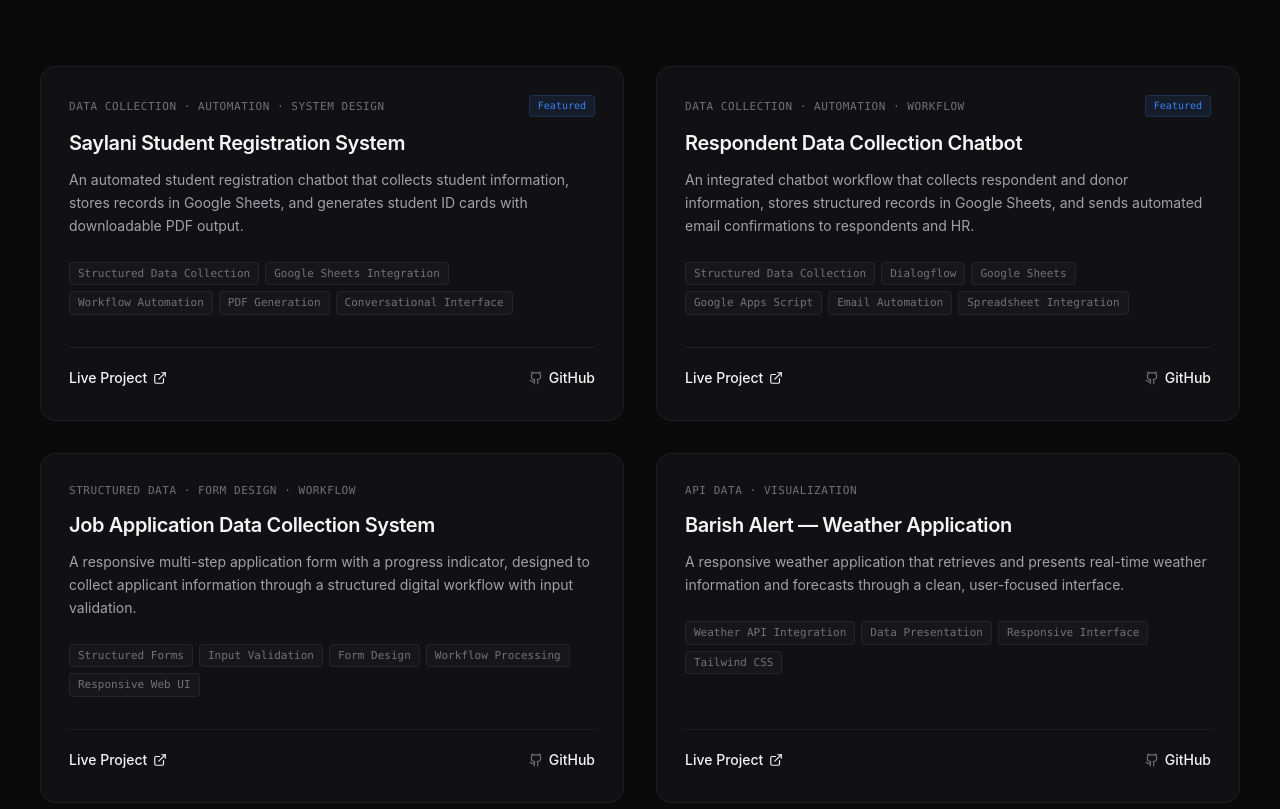
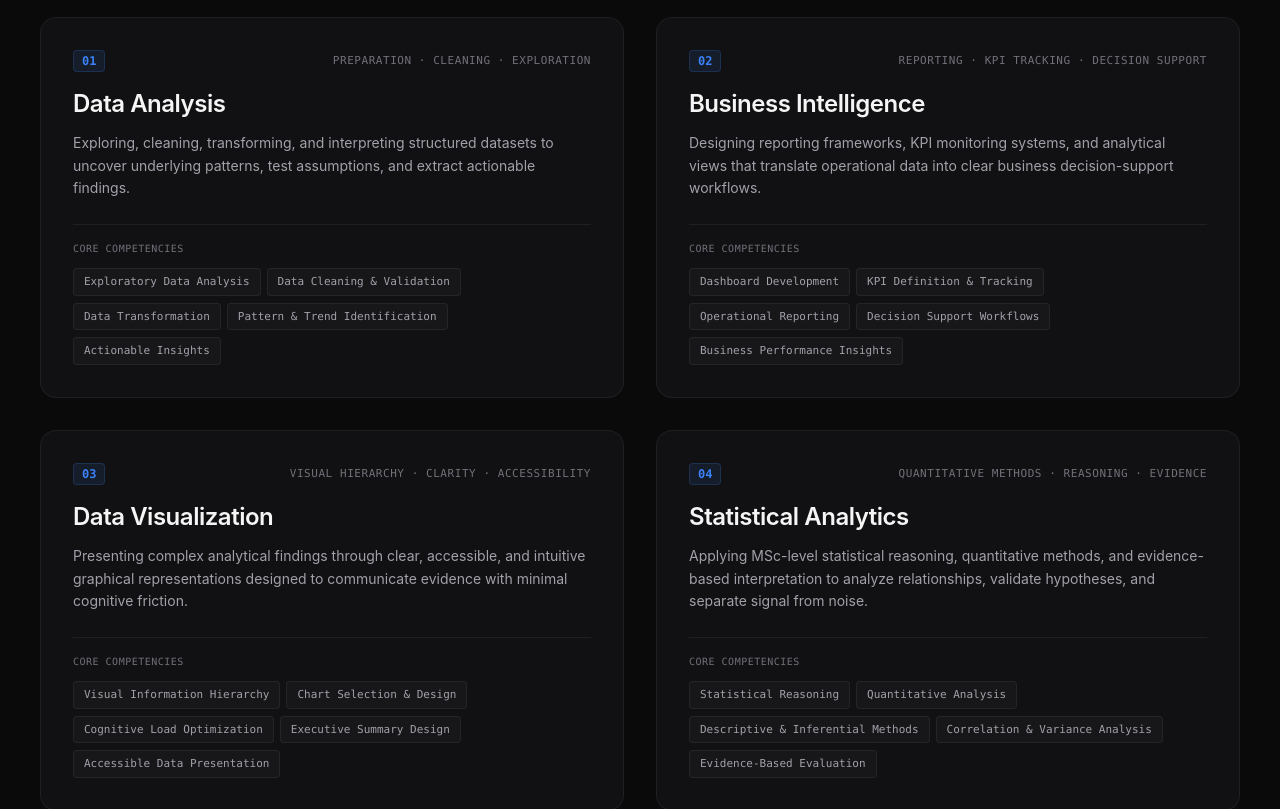
Before and after one commit to mudassirdandor/antigravity-portfolio, a React (Vite) app: page / in a window 1280 px wide. Shown: the part 2022-2831 px from the top of the page. Built offline with nearby package versions, Linux system fonts and the light colour scheme.

Commit message:
feat: implement Milestone 6 - Expertise section with four analytical pillars

```diff
--- a/src/App.tsx
+++ b/src/App.tsx
@@ -1,6 +1,7 @@
 import { AppShell } from './components/layout/AppShell';
 import { Hero } from './components/sections/Hero';
 import { About } from './components/sections/About';
+import { Expertise } from './components/sections/Expertise';
 import { Projects } from './components/sections/Projects';
 
 export function App() {
@@ -8,6 +9,7 @@ export function App() {
     <AppShell>
       <Hero />
       <About />
+      <Expertise />
       <Projects />
     </AppShell>
   );
--- /dev/null
+++ b/src/components/sections/Expertise.tsx
@@ -0,0 +1,77 @@
+import { Container } from '../layout/Container';
+import { SectionFrame } from '../layout/SectionFrame';
+import { EXPERTISE_PILLARS } from '../../data/expertise';
+
+export function Expertise() {
+  return (
+    <SectionFrame id="expertise" className="border-t border-border-subtle py-16 sm:py-20 md:py-24 lg:py-28">
+      <Container>
+        {/* Section Header */}
+        <div className="flex flex-col items-start max-w-2xl mb-12 sm:mb-16">
+          <span className="font-mono text-xs text-accent tracking-wider uppercase mb-3">
+            // Expertise
+          </span>
+          <h2 className="font-display font-bold text-2xl sm:text-3xl md:text-4xl text-text-primary tracking-tight leading-snug mb-4">
+            Where statistics meets technology.
+          </h2>
+          <p className="text-sm sm:text-base text-text-secondary leading-relaxed">
+            My work sits at the intersection of statistical reasoning, business intelligence, data analysis, and practical visual communication.
+          </p>
+        </div>
+
+        {/* Four Analytical Pillars Grid */}
+        <div className="grid grid-cols-1 md:grid-cols-2 gap-6 lg:gap-8 items-stretch">
+          {EXPERTISE_PILLARS.map((pillar) => (
+            <article
+              key={pillar.id}
+              className="group flex flex-col justify-between p-6 sm:p-7 md:p-8 rounded-xl border border-border-subtle bg-surface hover:border-border-base transition-colors"
+            >
+              <div>
+                {/* Pillar Index & Focus Area */}
+                <div className="flex items-center justify-between gap-3 mb-4">
+                  <span className="font-mono text-xs font-semibold text-accent px-2 py-0.5 rounded bg-accent/10 border border-accent/20">
+                    {pillar.pillarNumber}
+                  </span>
+                  <span className="font-mono text-[11px] text-text-tertiary uppercase tracking-wider text-right">
+                    {pillar.focus}
+                  </span>
+                </div>
+
+                {/* Pillar Title */}
+                <h3 className="font-display font-bold text-xl sm:text-2xl text-text-primary tracking-tight mb-3 group-hover:text-accent transition-colors">
+                  {pillar.title}
+                </h3>
+
+                {/* Pillar Summary */}
+                <p className="text-xs sm:text-sm text-text-secondary leading-relaxed mb-6">
+                  {pillar.summary}
+                </p>
+              </div>
+
+              {/* Capabilities List */}
+              <div className="pt-4 border-t border-border-subtle">
+                <span className="font-mono text-[10px] text-text-tertiary uppercase tracking-wider block mb-2.5">
+                  Core Competencies
+                </span>
+                <ul
+                  className="flex flex-wrap gap-1.5 list-none p-0 m-0"
+                  aria-label={`Core competencies for ${pillar.title}`}
+                >
+                  {pillar.capabilities.map((cap) => (
+                    <li key={cap}>
+                      <span className="inline-block px-2.5 py-1 text-[11px] font-mono rounded bg-surface-elevated text-text-secondary border border-border-subtle">
+                        {cap}
+                      </span>
+                    </li>
+                  ))}
+                </ul>
+              </div>
+            </article>
+          ))}
+        </div>
+      </Container>
+    </SectionFrame>
+  );
+}
+
+export default Expertise;
--- /dev/null
+++ b/src/data/expertise.ts
@@ -0,0 +1,71 @@
+export interface ExpertisePillar {
+  id: string;
+  pillarNumber: string;
+  title: string;
+  focus: string;
+  summary: string;
+  capabilities: string[];
+}
+
+export const EXPERTISE_PILLARS: ExpertisePillar[] = [
+  {
+    id: 'data-analysis',
+    pillarNumber: '01',
+    title: 'Data Analysis',
+    focus: 'Preparation · Cleaning · Exploration',
+    summary:
+      'Exploring, cleaning, transforming, and interpreting structured datasets to uncover underlying patterns, test assumptions, and extract actionable findings.',
+    capabilities: [
+      'Exploratory Data Analysis',
+      'Data Cleaning & Validation',
+      'Data Transformation',
+      'Pattern & Trend Identification',
+      'Actionable Insights',
+    ],
+  },
+  {
+    id: 'business-intelligence',
+    pillarNumber: '02',
+    title: 'Business Intelligence',
+    focus: 'Reporting · KPI Tracking · Decision Support',
+    summary:
+      'Designing reporting frameworks, KPI monitoring systems, and analytical views that translate operational data into clear business decision-support workflows.',
+    capabilities: [
+      'Dashboard Development',
+      'KPI Definition & Tracking',
+      'Operational Reporting',
+      'Decision Support Workflows',
+      'Business Performance Insights',
+    ],
+  },
+  {
+    id: 'data-visualization',
+    pillarNumber: '03',
+    title: 'Data Visualization',
+    focus: 'Visual Hierarchy · Clarity · Accessibility',
+    summary:
+      'Presenting complex analytical findings through clear, accessible, and intuitive graphical representations designed to communicate evidence with minimal cognitive friction.',
+    capabilities: [
+      'Visual Information Hierarchy',
+      'Chart Selection & Design',
+      'Cognitive Load Optimization',
+      'Executive Summary Design',
+      'Accessible Data Presentation',
+    ],
+  },
+  {
+    id: 'statistical-analytics',
+    pillarNumber: '04',
+    title: 'Statistical Analytics',
+    focus: 'Quantitative Methods · Reasoning · Evidence',
+    summary:
+      'Applying MSc-level statistical reasoning, quantitative methods, and evidence-based interpretation to analyze relationships, validate hypotheses, and separate signal from noise.',
+    capabilities: [
+      'Statistical Reasoning',
+      'Quantitative Analysis',
+      'Descriptive & Inferential Methods',
+      'Correlation & Variance Analysis',
+      'Evidence-Based Evaluation',
+    ],
+  },
+];
```
